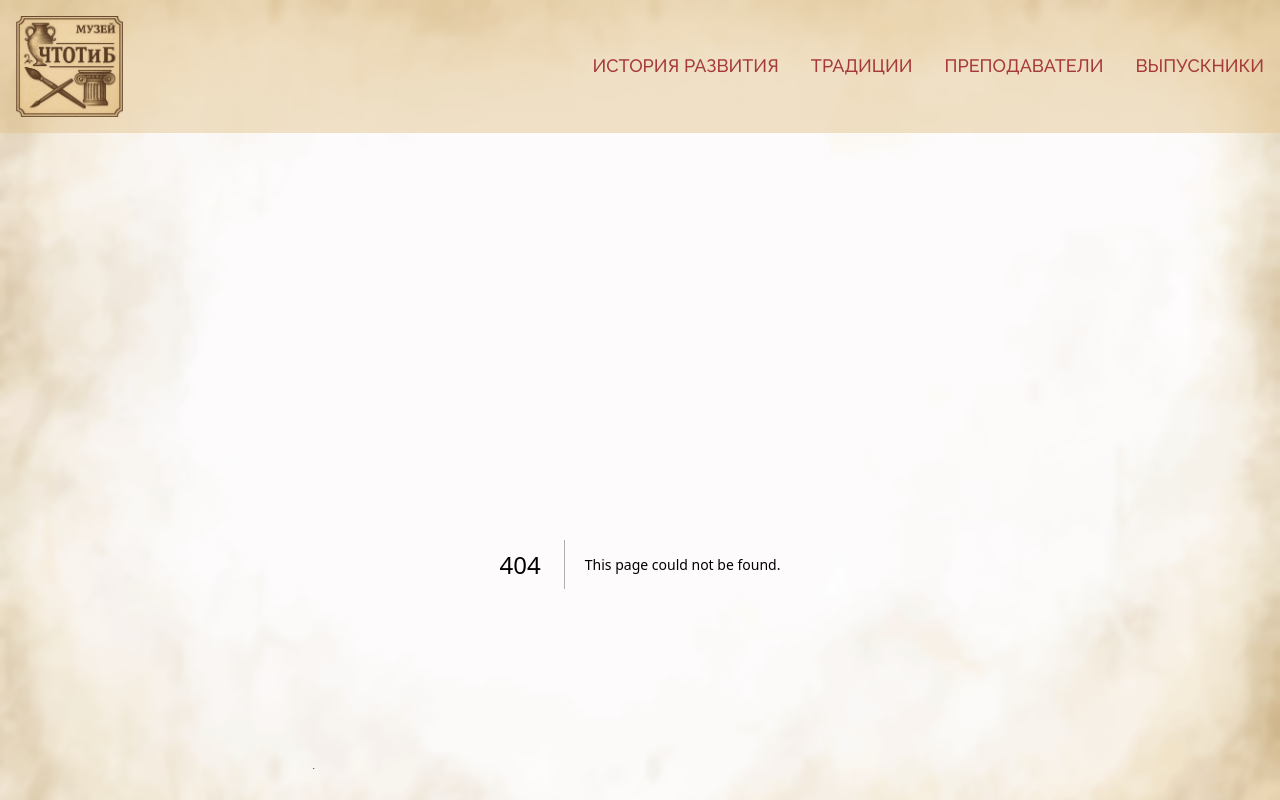
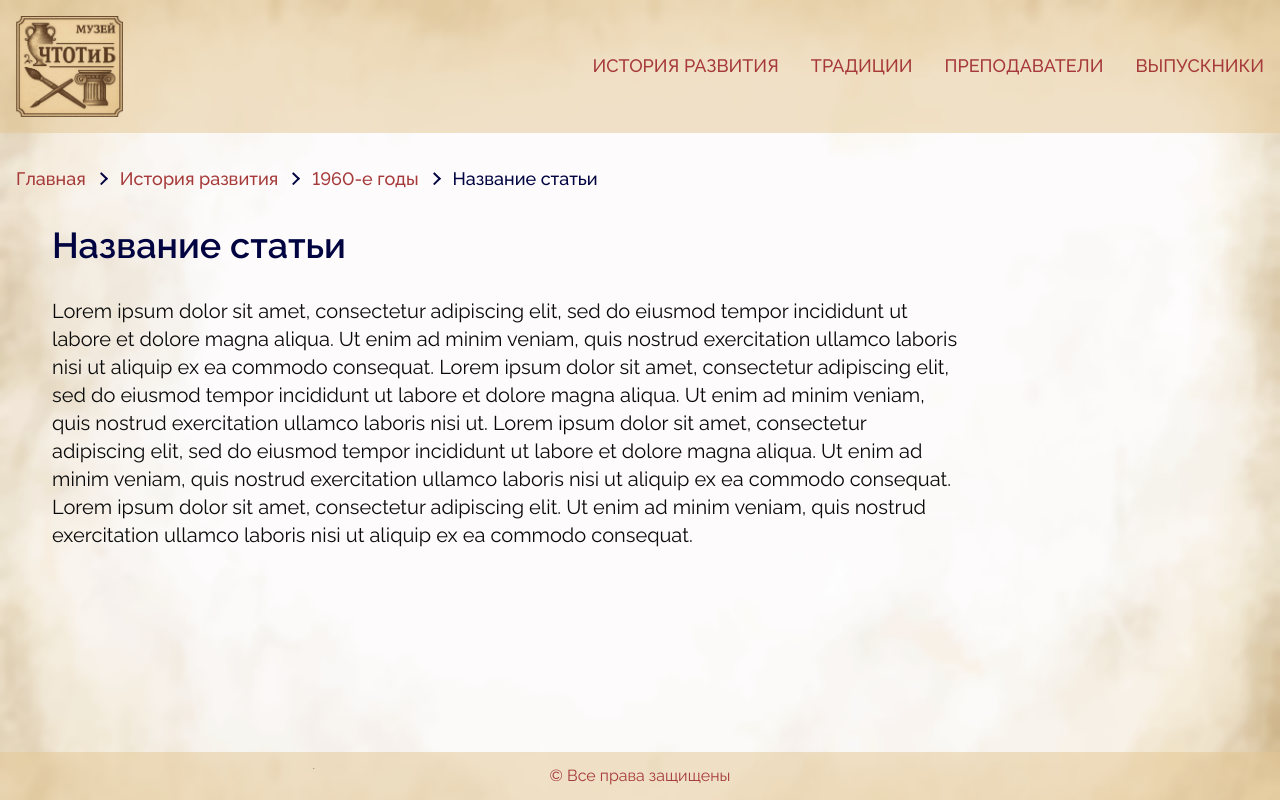
Before and after one commit to katya-sy/museum-chtotib, a Next.js app: page /history/1/1 in a window 1280 px wide. Before the commit this address had no page. Shown: the top 800 px of the page. Built offline with nearby package versions, Linux system fonts and the light colour scheme.

Commit message:
add article page

```diff
--- /dev/null
+++ b/app/history/[id]/[slug]/page.tsx
@@ -0,0 +1,34 @@
+import { Breadcrumbs } from '@/components/ui/breadcrumbs';
+import { DescBlock } from '@/components/desc-block';
+
+const content = {
+  title: 'Название статьи',
+  desc:
+    'Lorem ipsum dolor sit amet, consectetur adipiscing elit, sed do eiusmod tempor incididunt ut labore et dolore magna aliqua. Ut enim ad minim veniam, quis nostrud exercitation ullamco laboris nisi ut aliquip ex ea commodo consequat.\n' +
+    'Lorem ipsum dolor sit amet, consectetur adipiscing elit, sed do eiusmod tempor incididunt ut labore et dolore magna aliqua. Ut enim ad minim veniam, quis nostrud exercitation ullamco laboris nisi ut.\n' +
+    'Lorem ipsum dolor sit amet, consectetur adipiscing elit, sed do eiusmod tempor incididunt ut labore et dolore magna aliqua. Ut enim ad minim veniam, quis nostrud exercitation ullamco laboris nisi ut aliquip ex ea commodo consequat. Lorem ipsum dolor sit amet, consectetur adipiscing elit. Ut enim ad minim veniam, quis nostrud exercitation ullamco laboris nisi ut aliquip ex ea commodo consequat.',
+};
+
+export default function Article({
+  params,
+}: {
+  params: { id: string; slug: string };
+}) {
+  const { slug, id } = params;
+  const paths = [
+    { href: '/history', label: 'История развития' },
+    { href: `/history/${id}`, label: `1960-е годы` },
+    { href: `/history/${id}/${slug}`, label: `Название статьи` },
+  ];
+
+  return (
+    <div>
+      <Breadcrumbs paths={paths} />
+      <DescBlock
+        className='max-w-[912px]'
+        title={content.title}
+        desc={content.desc}
+      />
+    </div>
+  );
+}
--- a/components/desc-block.tsx
+++ b/components/desc-block.tsx
@@ -1,16 +1,20 @@
 export const DescBlock = ({
   title,
   desc,
+  className,
 }: {
   title: string;
   desc?: string;
+  className?: string;
 }) => {
   return (
     <div className='container-sm flex flex-col gap-6 md:gap-8'>
       <h1 className='text-2xl font-semibold text-blue-dark md:text-4xl'>
         {title}
       </h1>
-      {desc && <p className='max-w-[680px] md:text-xl'>{desc}</p>}
+      {desc && (
+        <p className={`max-w-[680px] md:text-xl ${className}`}>{desc}</p>
+      )}
     </div>
   );
 };
```
